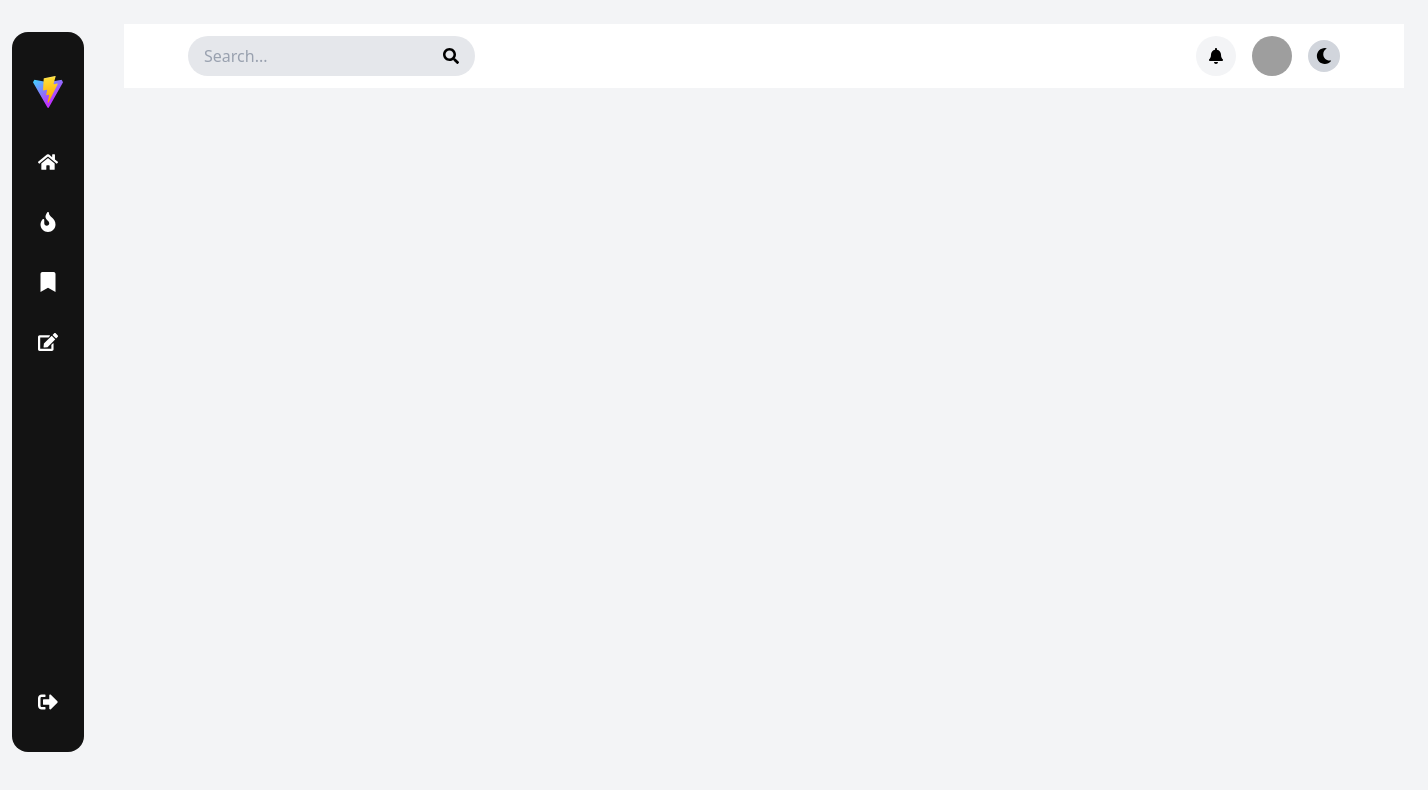
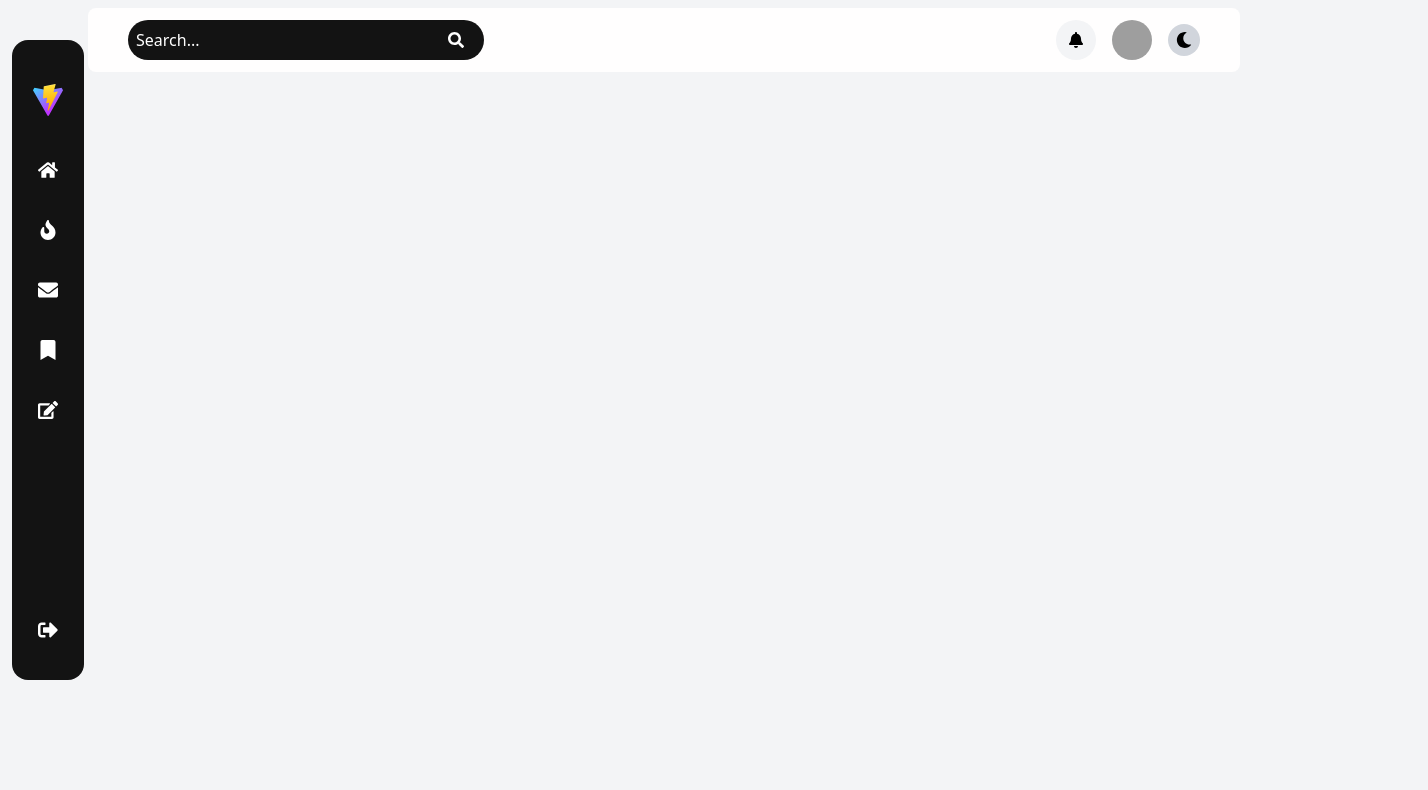
Before and after one commit to kpp224/scams_web, a React (Vite) app: page / in a window 1280 px wide. Shown: the top 790 px of the page, 1428 px wide, since content can reach past the window. Built offline with nearby package versions, Linux system fonts and the light colour scheme; grey boxes are pictures that could not be loaded.

Commit message:
new commit

```diff
--- a/package.json
+++ b/package.json
@@ -14,19 +14,21 @@
     "react": "^19.0.0",
     "react-dom": "^19.0.0",
     "react-icons": "^5.4.0",
-    "react-router-dom": "^7.1.5",
-    "tailwindcss": "^4.0.6"
+    "react-router-dom": "^7.1.5"
   },
   "devDependencies": {
     "@eslint/js": "^9.19.0",
     "@types/react": "^19.0.8",
     "@types/react-dom": "^19.0.3",
     "@vitejs/plugin-react": "^4.3.4",
+    "autoprefixer": "^10.4.20",
     "eslint": "^9.19.0",
     "eslint-plugin-react": "^7.37.4",
     "eslint-plugin-react-hooks": "^5.0.0",
     "eslint-plugin-react-refresh": "^0.4.18",
     "globals": "^15.14.0",
+    "postcss": "^8.5.2",
+    "tailwindcss": "^4.0.6",
     "vite": "^6.1.0"
   }
 }
--- a/src/App.jsx
+++ b/src/App.jsx
@@ -7,7 +7,7 @@ const App = () => {
   return (
     <div className='flex'>
       <Sidebar />
-      <div className='flex-1 p-6'>
+      <div className='flex-1'>
         <Home />
       </div>
     </div>
--- a/src/Pages/Home/Home.jsx
+++ b/src/Pages/Home/Home.jsx
@@ -4,7 +4,7 @@ import Navbar from '../../components/Navbar/Navbar';
 
 const Home = () => {
   return (
-    <div className='w-7xl ml-25'>
+    <div className='w-[90%] ml-auto mr-10'>
       <Navbar />
     </div>
   )
--- a/src/components/Navbar/Navbar.jsx
+++ b/src/components/Navbar/Navbar.jsx
@@ -10,28 +10,26 @@ const Navbar = () => {
   };
   return (
     <div
-      className={`navbar w-full h-16 top-0 sticky z-10 flex justify-between items-center px-4 sm:px-8 lg:px-16 ${
-        isDarkMode ? 'bg-gray-800 text-white' : 'bg-white text-black'
-      }`}
-    >
+      className={`navbar px-10 my-2 w-full h-16 top-0 sticky z-10 flex justify-between items-center rounded-lg ${
+        isDarkMode ? 'bg-[#131313] text-white' : 'bg-[#fffefe] text-black'
+      }`}>
       <div
-        className={`search_box hidden sm:flex items-center h-10 px-4 rounded-full ${
-          isDarkMode ? 'bg-black' : 'bg-gray-200'
-        }`}
-      >
+        className={`search_box flex items-center h-10 rounded-full ${
+          isDarkMode ? 'bg-white' : 'bg-[#131313]'
+        }`}>
         <input
           type="text"
-          className="border-none outline-none placeholder:text-gray-400 bg-transparent"
+          className={`border-none w-xs px-2 outline-none ${isDarkMode?'placeholder:text-black  text-black ':'placeholder:text-white text-white'} bg-transparent`}
           placeholder="Search..."
         />
-        <FaSearch className="ml-2 cursor-pointer" />
+        <FaSearch className={`mr-5 cursor-pointer ${isDarkMode?'text-black':'text-white'}`} />
       </div>
 
 
       <div className="flex items-center space-x-4">
 
         <div
-          className={`notification flex items-center justify-center h-10 w-10 rounded-full ${
+          className={`flex items-center justify-center h-10 w-10 rounded-full ${
             isDarkMode ? 'bg-gray-700' : 'bg-gray-100'
           }`}
         >
--- a/src/components/Sidebar/Sidebar.jsx
+++ b/src/components/Sidebar/Sidebar.jsx
@@ -4,8 +4,7 @@ import logoimage from '../../assests/vite.svg';
 
 const Sidebar = () => {
   return (
-
-    <div className="sidebar ml-3 mt-8 h-180 flex flex-col items-center text-white bg-[#131313] z-20  w-18 fixed rounded-2xl top-0 left- cursor-pointer">
+    <div className="sidebar h-[80vh] w-18 flex flex-col items-center text-white bg-[#131313] z-20 fixed top-[5vh] left-3 rounded-2xl cursor-pointer">
       <div className='p-5 mt-5'>
         <img src={logoimage} className='h-10 w-10 rounded-full' alt="" />
       </div>
@@ -14,6 +13,9 @@ const Sidebar = () => {
       </div>
       <div className='p-5 text-xl'>
         <FaFire/>
+      </div>
+      <div className='p-5 text-xl'>
+        <FaEnvelope/>
       </div>
       <div className='p-5 text-xl'>
         <FaBookmark/>
@@ -25,8 +27,7 @@ const Sidebar = () => {
         <FaSignOutAlt/>
       </div>
     </div>
-
   )
 }
 
-export default Sidebar
+export default Sidebar;
--- a/src/index.css
+++ b/src/index.css
@@ -1,8 +1,11 @@
 @import "tailwindcss";
+
+@layer base {
+  * {
+    @apply m-0 p-0 box-border;
+  }
+}
 
 body {
   @apply bg-gray-100;
 }
-*{
-   box-sizing: border-box;
-}
```
Also changed, not shown: 1 other file (tests, documents, lock files or other folders). Lines whose indentation alone changed are shown as unchanged.
